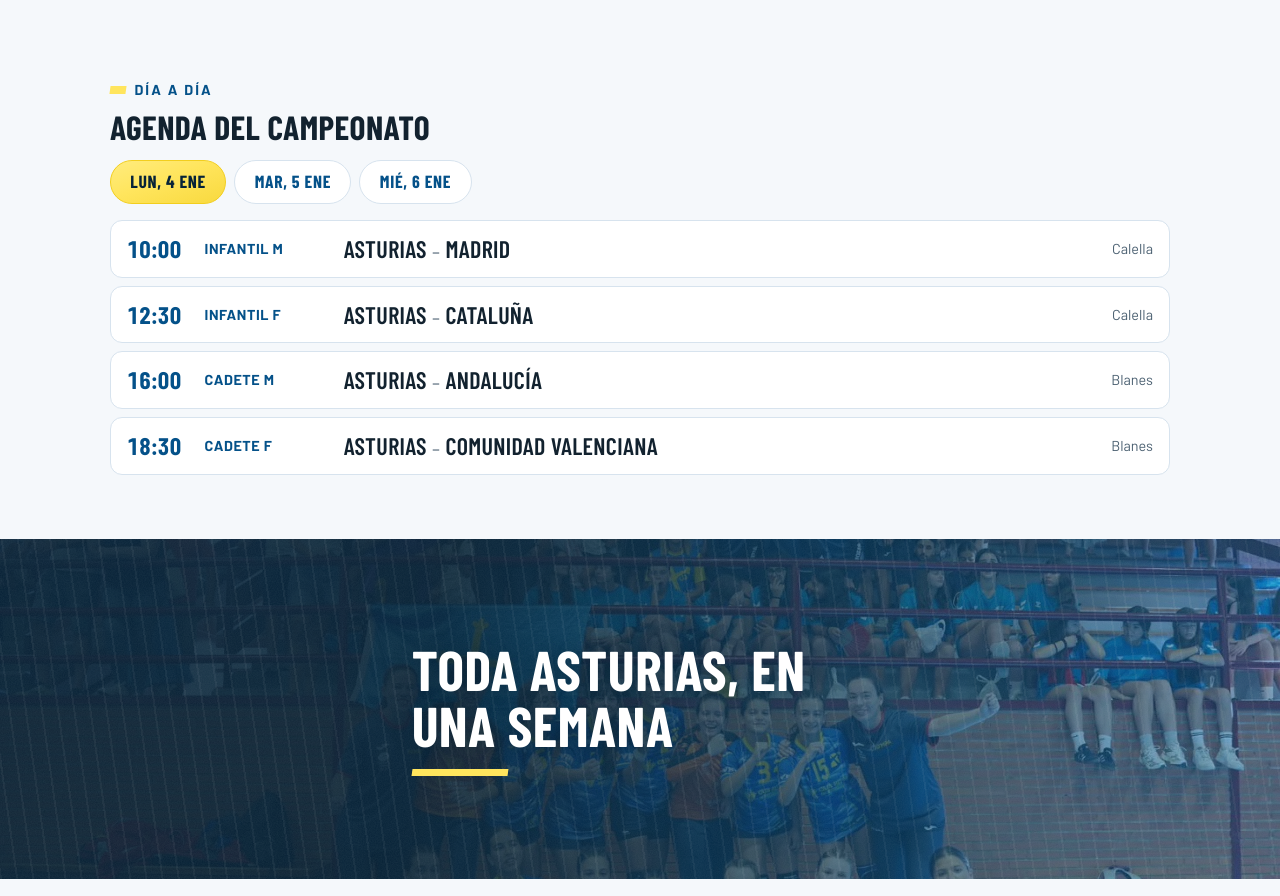
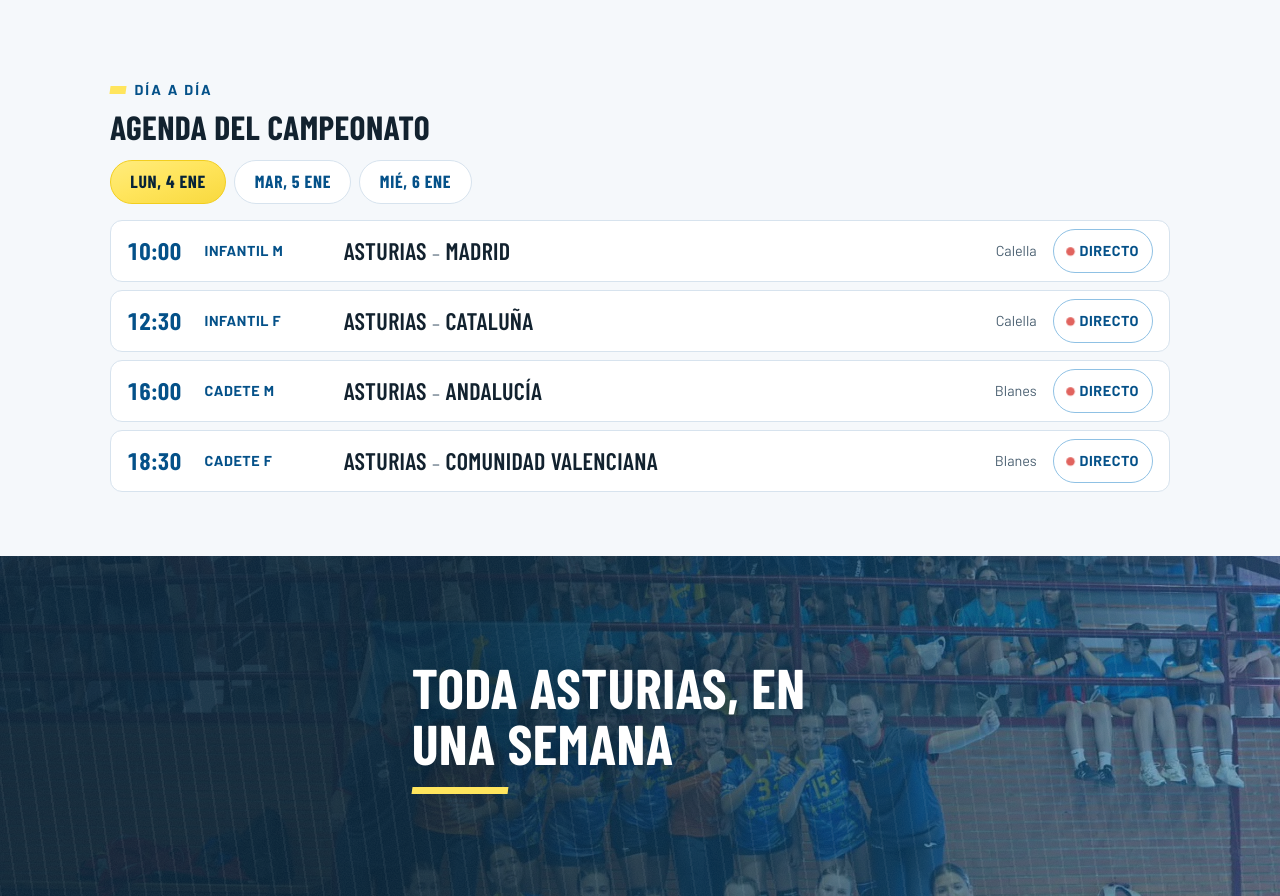
Before and after one commit to rubencandasmarketing-gif/rumboalcesa, a plain HTML site: page index.html in a window 1280 px wide. Shown: the part 897-1793 px from the top of the page. Drawn offline with nearby package versions, Linux system fonts and the light colour scheme; files whose address does not match are found by name; a web font is replaced by a local one.

Commit message:
Enlace al directo también desde la fila de la agenda

```diff
--- a/css/estilo.css
+++ b/css/estilo.css
@@ -718,8 +718,9 @@ section { padding-block: var(--sp-8); }
 }
 .agenda-lista { display: grid; gap: var(--sp-1); }
 .agenda-fila {
+  position: relative;
   display: grid;
-  grid-template-columns: 3.5em 7em minmax(0, 1fr) auto;
+  grid-template-columns: 3.5em 7em minmax(0, 1fr) auto auto;
   gap: var(--sp-2); align-items: center;
   background: #fff; border: 1px solid var(--line);
   border-radius: var(--r-md);
@@ -745,6 +746,31 @@ section { padding-block: var(--sp-8); }
   overflow: hidden; text-overflow: ellipsis; white-space: nowrap;
 }
 .agenda-fila__sede { font-size: var(--step--1); color: var(--muted); }
+
+/* Enlace estirado: cubre la fila entera sin envolverla, para que el botón de
+   directo pueda vivir dentro sin anidar enlaces. */
+.agenda-fila__cruce { text-decoration: none; color: inherit; }
+.agenda-fila__cruce::after { content: ""; position: absolute; inset: 0; }
+.agenda-fila__cruce:focus-visible::after { outline: 3px solid var(--azul-500); outline-offset: -3px; border-radius: var(--r-md); }
+
+/* Acceso al directo desde la agenda, por encima del enlace estirado */
+.agenda-fila__directo {
+  position: relative; z-index: 1;
+  display: inline-flex; align-items: center; justify-content: center; gap: .4em;
+  min-height: 44px; padding: 0 .9em;
+  border: 1.5px solid var(--azul-300); border-radius: var(--r-full);
+  font: 700 var(--step--1)/1 var(--font-body);
+  text-transform: uppercase; letter-spacing: .04em;
+  color: var(--azul-800); text-decoration: none; white-space: nowrap;
+  transition: background .2s var(--ease), border-color .2s var(--ease), color .2s var(--ease);
+}
+.agenda-fila__directo:hover { background: var(--azul-50); border-color: var(--azul-500); color: var(--azul-900); }
+.agenda-fila__directo .punto {
+  width: .5em; height: .5em; border-radius: 50%;
+  background: #D5261F; flex-shrink: 0;
+  animation: pulso 1.4s infinite var(--ease);
+}
+@media (prefers-reduced-motion: reduce) { .agenda-fila__directo .punto { animation: none; } }
 .badge-enjuego {
   display: inline-flex; align-items: center;
   font: 700 var(--step--1)/1 var(--font-display);
@@ -770,8 +796,11 @@ section { padding-block: var(--sp-8); }
 .marcador--mini { font-size: var(--step-0); }
 .directo-badge--mini { font-size: var(--step--1); }
 @media (max-width: 620px) {
+  /* En móvil el botón de directo baja a una segunda línea a todo el ancho:
+     mantiene los 44px táctiles sin comprimir el cruce. */
   .agenda-fila { grid-template-columns: 3.2em minmax(0, 1fr) auto; }
   .agenda-fila__sel { display: none; }
+  .agenda-fila__directo { grid-column: 1 / -1; }
 }
 
 /* =============================================================================
--- a/js/app.js
+++ b/js/app.js
@@ -313,21 +313,42 @@ function renderPie() {
    finalizado → marcador + repetición + galería
 ---------------------------------------------------------------------------- */
 
-/** Botón de directo de la ficha. Un único sitio decide texto y destino:
+/** Único sitio que decide a dónde va el directo de un partido:
     · sin youtubeId  → nuestra sala de directo (modo prueba)
     · con youtubeId  → el vídeo en YouTube, en pestaña nueva
-    Devuelve "" solo en el caso sin salida: partido acabado y sin vídeo. */
+    Devuelve null en el único caso sin salida: acabado y sin vídeo. */
+function destinoDirecto(partido) {
+  const acabado = partido.estado === "finalizado";
+  if (acabado && !partido.youtubeId) return null;
+  return {
+    acabado,
+    href: partido.youtubeId
+      ? `https://www.youtube.com/watch?v=${encodeURIComponent(partido.youtubeId)}`
+      : "directo.html",
+    fuera: Boolean(partido.youtubeId)
+  };
+}
+
+/** Botón de la ficha completa (página de selección y sala de directo). */
 function botonDirecto(partido) {
-  const acabado = partido.estado === "finalizado";
-  if (acabado && !partido.youtubeId) return "";
+  const d = destinoDirecto(partido);
+  if (!d) return "";
+  const punto = d.acabado ? "" : `<span class="punto" aria-hidden="true"></span>`;
+  const texto = d.acabado ? "Ver repetición" : "Directo en YouTube";
+  return `<a class="btn btn--ghost btn--directo" href="${d.href}"${
+    d.fuera ? ' rel="noopener" target="_blank"' : ""}>${punto}${texto}</a>`;
+}
 
-  const punto = acabado ? "" : `<span class="punto" aria-hidden="true"></span>`;
-  const texto = acabado ? "Ver repetición" : "Directo en YouTube";
-  if (!partido.youtubeId) {
-    return `<a class="btn btn--ghost btn--directo" href="directo.html">${punto}${texto}</a>`;
-  }
-  const url = `https://www.youtube.com/watch?v=${encodeURIComponent(partido.youtubeId)}`;
-  return `<a class="btn btn--ghost btn--directo" href="${url}" rel="noopener" target="_blank">${punto}${texto}</a>`;
+/** Versión compacta para la fila de la agenda. Mismo destino, menos texto. */
+function enlaceDirectoAgenda(partido, sel) {
+  const d = destinoDirecto(partido);
+  if (!d) return `<span></span>`;
+  const punto = d.acabado ? "" : `<span class="punto" aria-hidden="true"></span>`;
+  const texto = d.acabado ? "Repetición" : "Directo";
+  const etiqueta = `${d.acabado ? "Ver la repetición" : "Ver el directo"} de ${
+    nombreSeleccion(sel)} contra ${partido.rival}`;
+  return `<a class="agenda-fila__directo" href="${d.href}" aria-label="${esc(etiqueta)}"${
+    d.fuera ? ' rel="noopener" target="_blank"' : ""}>${punto}<span>${texto}</span></a>`;
 }
 
 function tarjetaPartido(partido, sel, { conSeleccion = false, sinReproductor = false } = {}) {
@@ -471,13 +492,18 @@ function filaAgenda({ partido, sel }) {
   } else {
     estado = sede ? `<span class="agenda-fila__sede">${esc(sede.municipio)}</span>` : "<span></span>";
   }
+  // La fila deja de ser un <a> envolvente: dentro va el botón de directo, y un
+  // enlace dentro de otro es HTML inválido. El enlace a la selección se estira
+  // sobre toda la fila con ::after, así se sigue pudiendo pulsar en cualquier
+  // parte; el botón de directo va por encima con su propio z-index.
   return `
-    <a class="agenda-fila ${emisionActiva(partido) ? "agenda-fila--directo" : ""}" href="${sel.id}.html">
+    <div class="agenda-fila ${emisionActiva(partido) ? "agenda-fila--directo" : ""}">
       <span class="agenda-fila__hora">${esc(partido.hora)}</span>
       <span class="agenda-fila__sel">${esc(sel.categoria)} ${sel.genero === "Masculina" ? "M" : "F"}</span>
-      <span class="agenda-fila__cruce">Asturias <span class="vs">–</span> ${esc(partido.rival)}</span>
+      <a class="agenda-fila__cruce" href="${sel.id}.html">Asturias <span class="vs">–</span> ${esc(partido.rival)}</a>
       ${estado}
-    </a>`;
+      ${enlaceDirectoAgenda(partido, sel)}
+    </div>`;
 }
 
 let AGENDA = new Map();
```
